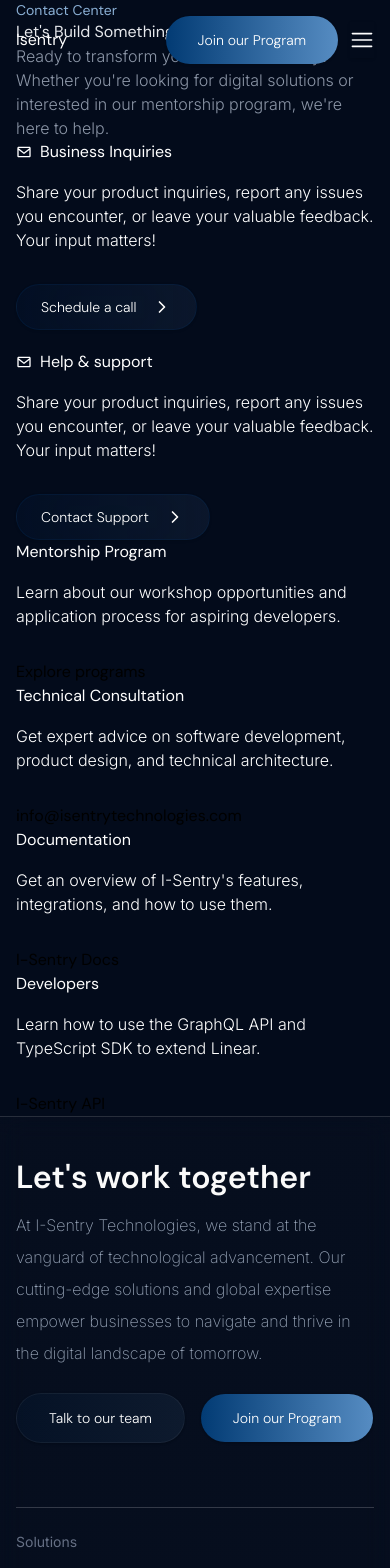
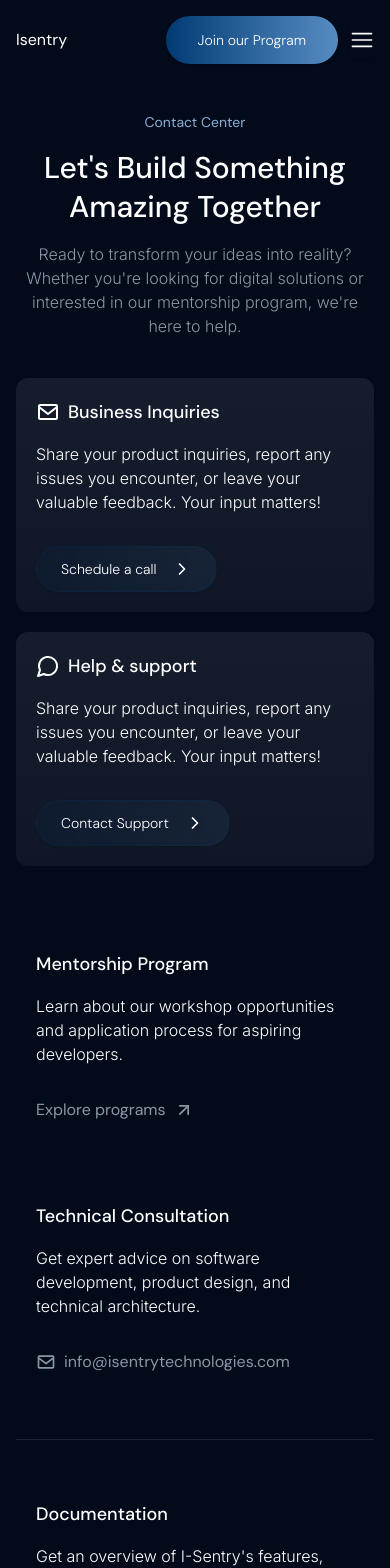
Before and after one commit to i-sentry/i-sentry-platform, a Next.js app: page /contact-center in a window 390 px wide. Shown: the top 1568 px of the page. Built offline with nearby package versions, Linux system fonts and the light colour scheme.

Commit message:
Contact center layout responsive

```diff
--- a/app/contact-center/page.tsx
+++ b/app/contact-center/page.tsx
@@ -1,16 +1,18 @@
 import SmartButton from "@/components/custom_button";
+import { ArrowUpRight, MessageCircle } from "lucide-react";
 import Link from "next/link";
 import React from "react";
 import { BiEnvelope } from "react-icons/bi";
 
 const ContactCenter = () => {
   return (
-    <section className="">
-      <div className="wrapper">
-        <div>
+    <section className="pb-20 pt-28 lg:pt-40">
+      <div className="wrapper md:mx-auto md:max-w-4xl xl:max-w-5xl">
+        <div className="text-center md:mx-auto md:max-w-xl">
           <h4 className="text-sm text-secondary-200">Contact Center</h4>
-          <h1 className="text-primary-50">
-            Let&apos;s Build Something Amazing Together
+          <h1 className="my-4 text-3xl font-medium leading-[1.3] text-white sm:text-5xl sm:leading-snug">
+            Let&apos;s Build Something
+            <br className="hidden sm:block" /> Amazing Together
           </h1>
           <p className="font-light leading-normal text-primary-200">
             Ready to transform your ideas into reality? Whether you&apos;re
@@ -19,13 +21,15 @@
           </p>
         </div>
 
-        <div className="grid gap-5 md:grid-cols-2">
-          <div>
+        <div className="mt-10 grid gap-5 sm:grid sm:grid-cols-2 sm:gap-4 lg:gap-8">
+          <div className="rounded-xl bg-footer2 p-5">
             <div className="flex items-center gap-2">
               <span>
-                <BiEnvelope color="#fff" />
+                <BiEnvelope size={24} color="#fff" />
               </span>
-              <h3 className="text-white">Business Inquiries</h3>
+              <h3 className="text-lg font-medium text-white">
+                Business Inquiries
+              </h3>
             </div>
             <p className="mb-8 mt-4 font-light text-white">
               Share your product inquiries, report any issues you encounter, or
@@ -39,68 +43,100 @@
             />
           </div>
 
-          <div>
+          <div className="rounded-xl bg-footer2 p-5">
             <div className="flex items-center gap-2">
               <span>
-                <BiEnvelope color="#fff" />
+                <MessageCircle size={24} color="#fff" />
               </span>
-              <h3 className="text-white">Help & support</h3>
+              <h3 className="text-lg font-medium text-white">Help & support</h3>
             </div>
             <p className="mb-8 mt-4 font-light text-white">
               Share your product inquiries, report any issues you encounter, or
               leave your valuable feedback. Your input matters!
             </p>
+            <Link href="/faqs">
               <SmartButton
                 showAnimatedIcon
                 variant="dark"
                 buttonText="Contact Support"
                 className="px-6 py-3"
               />
+            </Link>
           </div>
         </div>
 
-        <div>
-          <div>
-            <h3 className="text-white">Mentorship Program</h3>
+        <div className="mt-16 space-y-10 sm:grid sm:grid-cols-2 sm:gap-4 sm:space-y-0 lg:gap-8">
+          <div className="p-5">
+            <h3 className="text-lg font-medium text-white">
+              Mentorship Program
+            </h3>
             <p className="mb-8 mt-4 font-light text-white">
               Learn about our workshop opportunities and application process for
               aspiring developers.
             </p>
-            <Link href="/">
-              Explore programs <span></span>
+            <Link
+              href="/"
+              className="inline-flex items-center gap-2 text-base text-primary-200"
+            >
+              Explore programs{" "}
+              <span>
+                <ArrowUpRight size={20} />
+              </span>
             </Link>
           </div>
 
-          <div>
-            <h3 className="text-white">Technical Consultation</h3>
+          <div className="p-5">
+            <h3 className="text-lg font-medium text-white">
+              Technical Consultation
+            </h3>
             <p className="mb-8 mt-4 font-light text-white">
               Get expert advice on software development, product design, and
               technical architecture.
             </p>
-            <Link href="/">
-              <span></span> info@isentrytechnologies.com
+            <Link
+              href="mailto:info@isentrytechnologies.com"
+              className="inline-flex items-center gap-2 text-base text-primary-200"
+            >
+              <span>
+                <BiEnvelope size={20} />
+              </span>{" "}
+              info@isentrytechnologies.com
             </Link>
           </div>
 
-          <div>
-            <h3 className="text-white">Documentation</h3>
+          <hr className="border-0 border-t border-[#F9F9F9]/10 sm:col-span-2" />
+
+          <div className="p-5">
+            <h3 className="text-lg font-medium text-white">Documentation</h3>
             <p className="mb-8 mt-4 font-light text-white">
               Get an overview of I-Sentry&apos;s features, integrations, and how
               to use them.
             </p>
-            <Link href="/">
-              I-Sentry Docs <span></span>
+            <Link
+              href="/"
+              className="inline-flex items-center gap-2 text-base text-primary-200"
+            >
+              I-Sentry Docs{" "}
+              <span>
+                <ArrowUpRight size={20} />
+              </span>
             </Link>
           </div>
 
-          <div>
-            <h3 className="text-white">Developers</h3>
+          <div className="p-5">
+            <h3 className="text-lg font-medium text-white">Developers</h3>
             <p className="mb-8 mt-4 font-light text-white">
               Learn how to use the GraphQL API and TypeScript SDK to extend
               Linear.
             </p>
-            <Link href="/">
-              I-Sentry API <span></span>
+            <Link
+              href="/"
+              className="inline-flex items-center gap-2 text-base text-primary-200"
+            >
+              I-Sentry API{" "}
+              <span>
+                <ArrowUpRight size={20} />
+              </span>
             </Link>
           </div>
         </div>
```
Lines whose indentation alone changed are shown as unchanged.
